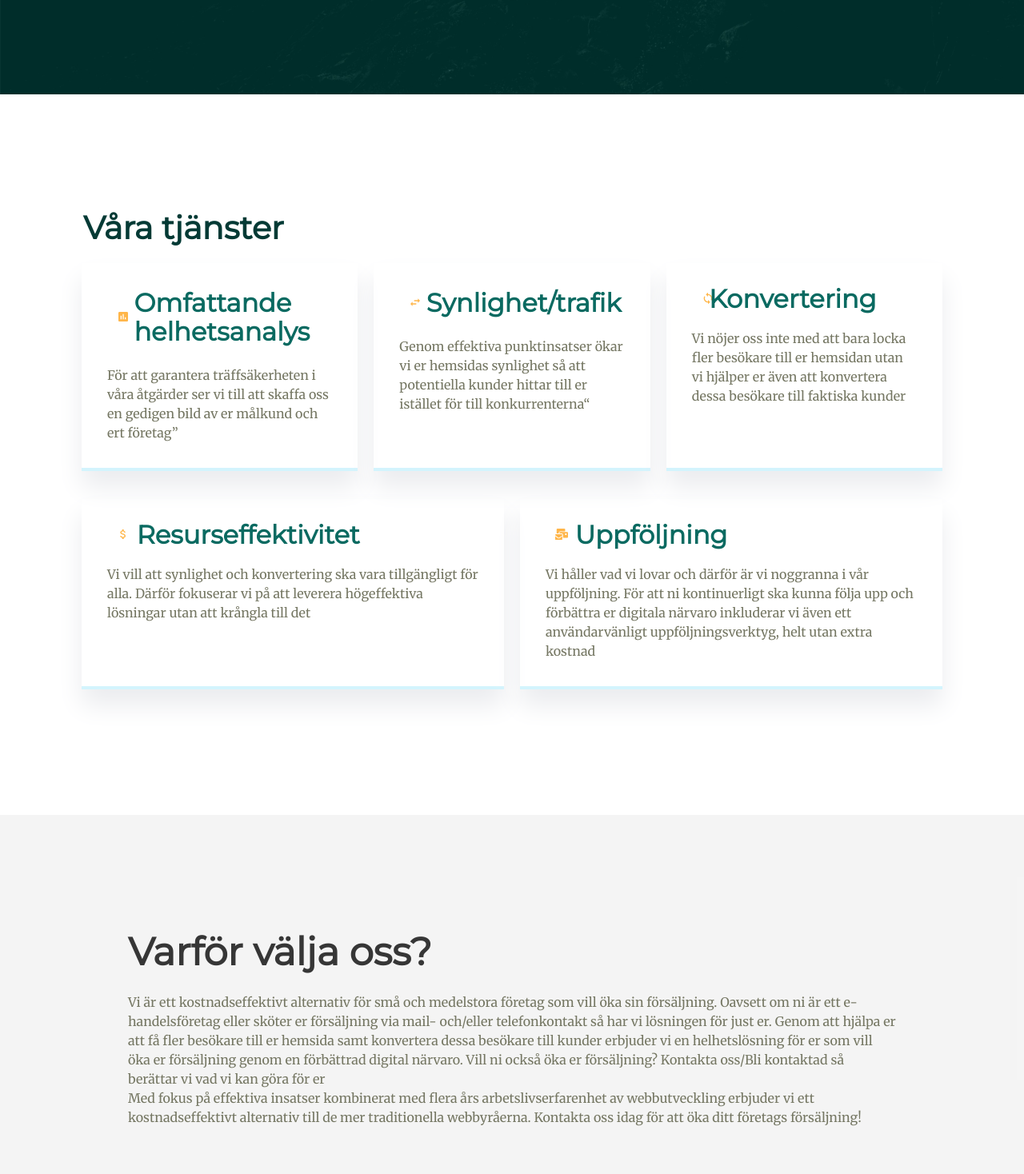
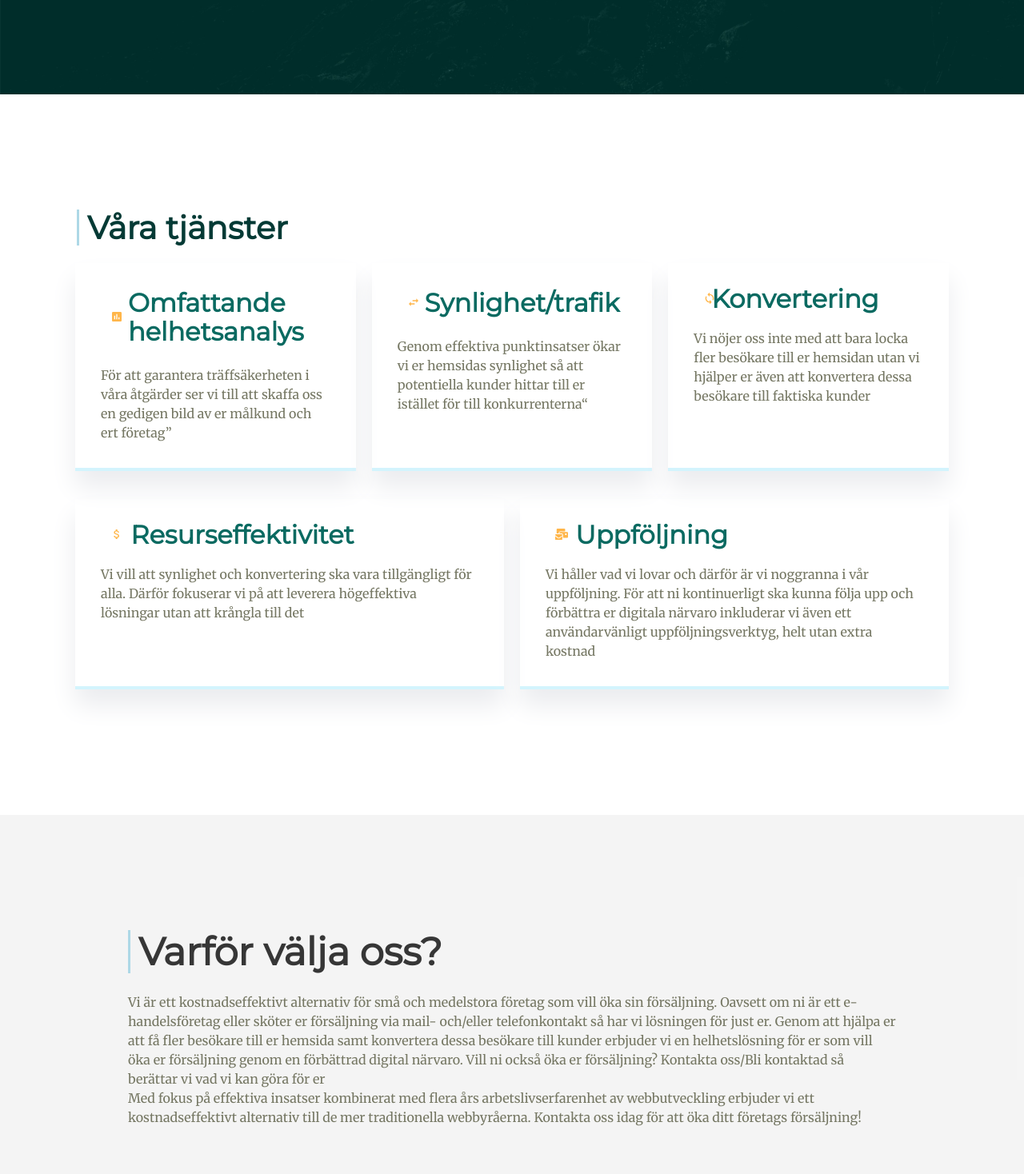
Before and after one commit to codebyjonas/digitalframgang.com, a React (Create React App) app: page / in a window 1280 px wide. Shown: the part 682-2150 px from the top of the page at 80% size. Built offline with nearby package versions, Linux system fonts and the light colour scheme.

Commit message:
fixed services width, blue line on titles and some beatuty fixes on about us

```diff
--- a/src/App.scss
+++ b/src/App.scss
@@ -62,6 +62,10 @@ $footer-padding: 12rem;
     letter-spacing: 1px;
 }
 // Setting colors for titles
+.has-blue-sidebar{
+    border-left: 3px solid lightblue;
+    padding-left: 10px;
+}
 .title.is-2 {
     color: $green;
 }
@@ -123,3 +127,10 @@ $footer-padding: 12rem;
     background-image: url('./assets/hero-image.jpg');
     background-size: cover;
 }
+
+#profile-image {
+    margin-bottom: 1.5rem;
+}
+#profile-image img {
+    box-shadow: -1px 10px 16px 1px #d3d3d3;
+}
--- a/src/components/AboutUs.js
+++ b/src/components/AboutUs.js
@@ -26,7 +26,7 @@ const members = [
 const AboutUs = () => (
     <section id='about-us' name='about-us' className='section is-medium'>
         <div className='container'>
-            <h2 className='title is-1'>Vilka är vi</h2>
+            <h2 className='title is-1 has-blue-sidebar'>Vilka är vi?</h2>
             <p>
                 Tell grundades av fyra studenter på Linköpings Universitet med
                 syfte är att hjälpa små och medelstora företag i närområdet att
@@ -46,7 +46,7 @@ const AboutUs = () => (
                 <div className='columns'>
                     {members.map(member => (
                         <div className='column has-text-centered'>
-                            <figure className='image is-square'>
+                            <figure id="profile-image" className='image is-square'>
                                 <img
                                     className='is-rounded'
                                     src={require(`../assets/${member.id}.jpg`)}
--- a/src/components/Contact.js
+++ b/src/components/Contact.js
@@ -81,7 +81,7 @@ class Contact extends React.Component {
                 <div id='contact-container' className='container has-white-background'>
                     <div className='columns'>
                         <div className='column'>
-                            <h2 className='title is-2 large-spacing'>Låt oss hjälpa er till en bättre image online</h2>
+                            <h2 className='title is-2'>Låt oss hjälpa er till en bättre image online!</h2>
                             <p>Kontakta oss istället? Mail: exempel@mail.com</p>
                         </div>
 
--- a/src/components/Services.js
+++ b/src/components/Services.js
@@ -10,7 +10,7 @@ import { FaMailBulk } from 'react-icons/fa'
 const Services = () => (
     <section id='services' name='services' className='section is-medium'>
         <div className='container is-fluid'>
-            <h1 className='title is-2'>Våra tjänster</h1>
+            <h1 className='title is-2 has-blue-sidebar'>Våra tjänster</h1>
             {/*}    <h2 className='subtitle'>
                 Vi erbjuder en hel del bra tjänster inom SEO och
                 konverteringsoptimering
@@ -19,7 +19,7 @@ const Services = () => (
                 <div className='column card-shadow'>
                     <div className='columns is-vcentered'>
                         <div className='column is-1 is-paddingless'>
-                            <span class='icon has-orange-light is-size-2 is-flex'>
+                            <span className='icon has-orange-light is-size-2 is-flex'>
                                 <MdAssessment />
                             </span>
                         </div>
--- a/src/components/Why.js
+++ b/src/components/Why.js
@@ -7,7 +7,7 @@ const Why = () => (
         className='section is-medium why-section'
     >
         <div className='container'>
-            <h2 className='title is-1'>Varför välja oss?</h2>
+            <h2 className='title is-1 has-blue-sidebar'>Varför välja oss?</h2>
             <p>
                 Vi är ett kostnadseffektivt alternativ för små och medelstora
                 företag som vill öka sin försäljning. Oavsett om ni är ett
--- a/src/style/services.scss
+++ b/src/style/services.scss
@@ -3,3 +3,10 @@
         margin-left: 0.5rem;
     }
 }
+
+@media only screen and (min-width: 600px) {
+    #services{
+        padding-left: 4rem;
+        padding-right: 4rem;
+    }
+}
```
